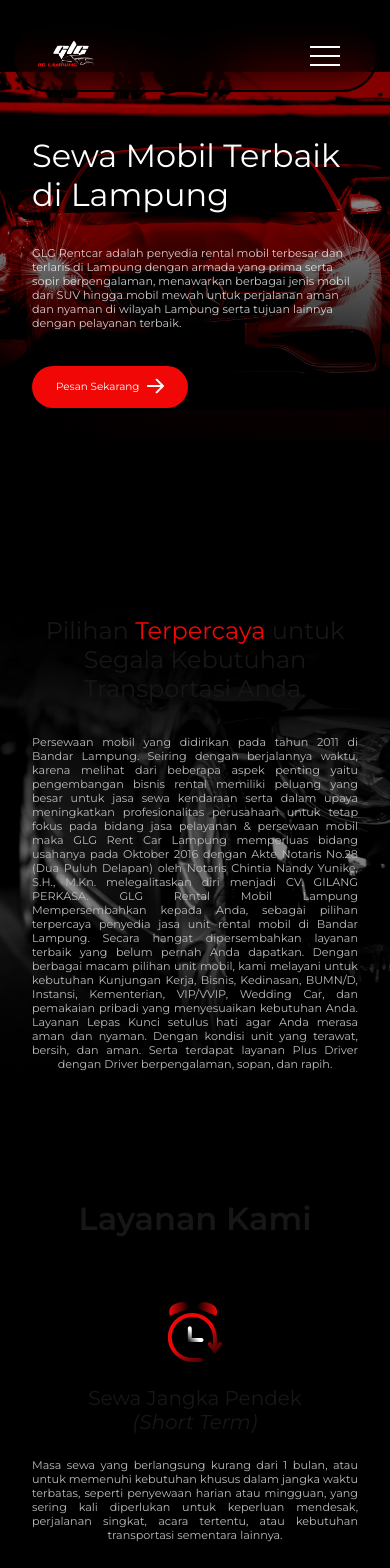
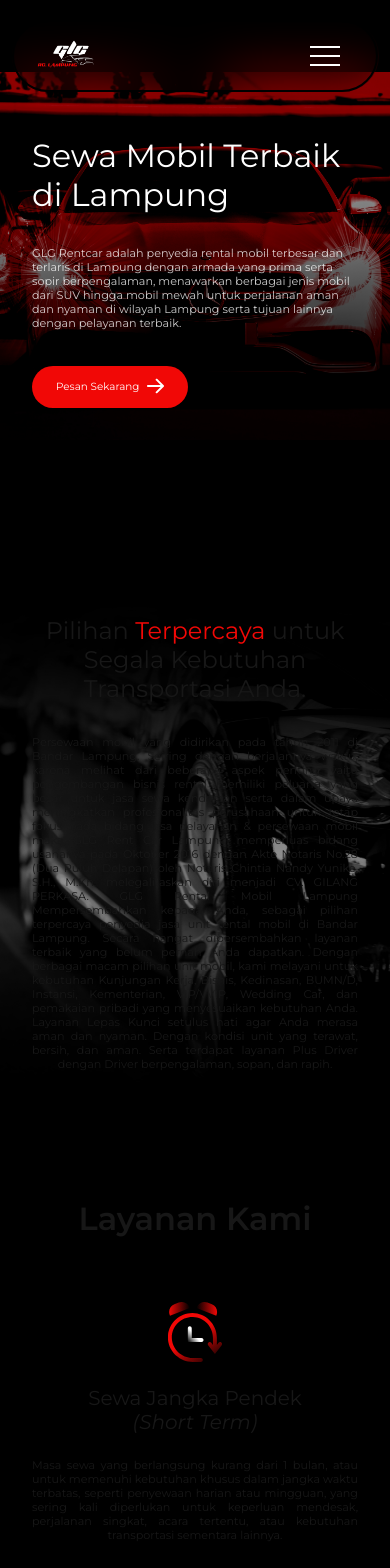
Before and after one commit to adistianherlambang/glgrentcar, a Next.js app: page / in a window 390 px wide. Shown: the top 1568 px of the page. Built offline with nearby package versions, Linux system fonts and the light colour scheme; a web font is replaced by a local one.

Commit message:
update test

```diff
--- a/src/pages/_app.tsx
+++ b/src/pages/_app.tsx
@@ -3,7 +3,7 @@ import type { AppProps } from "next/app";
 import 'aos/dist/aos.css';
 import AOS from 'aos';
 import { useEffect } from "react";
-import "@/styles/globals.css";
+import "../styles/globals.css";
 
 export default function App({ Component, pageProps }: AppProps) {
   useEffect(() => {
--- a/src/styles/Home.module.css
+++ b/src/styles/Home.module.css
@@ -1,44 +1,4 @@
 @import url('https://fonts.googleapis.com/css2?family=Montserrat:ital,wght@0,100..900;1,100..900&family=Playwrite+GB+S:ital,wght@0,100..400;1,100..400&display=swap');
-
-@import "~aos/dist/aos.css";
-
-html,
-body {
-  max-width: 100vw;
-  overflow-x: hidden;
-}
-
-body {
-  color: #171717;
-  background: #171717;
-  -webkit-font-smoothing: antialiased;
-  -moz-osx-font-smoothing: grayscale;
-  font-family: 'Montserrat', sans-serif;
-  background-color: #000000;
-}
-
-* {
-  box-sizing: border-box;
-  padding: 0;
-  margin: 0;
-}
-
-a {
-  color: inherit;
-  text-decoration: none;
-}
-
-@media (prefers-color-scheme: dark) {
-  html {
-    color-scheme: dark;
-  }
-}
-
-@media (max-width:1024px) {
-  p {
-    font-size: 0.85rem;
-  }
-}
 
 .header {
   width: 100%;
@@ -144,7 +104,7 @@ a {
 .paragraph {
   text-align: justify;
   text-align-last: center;
-  color: #BCBCBC;
+  color: var(--paragraph-color);
 }
 
 .title3 {
@@ -473,7 +433,7 @@ a {
   }
 
   .layananItemsContainer {
-    margin-bottom: 0rem;
+    margin-bottom: 1rem;
   }
 
   .title3 {
```
